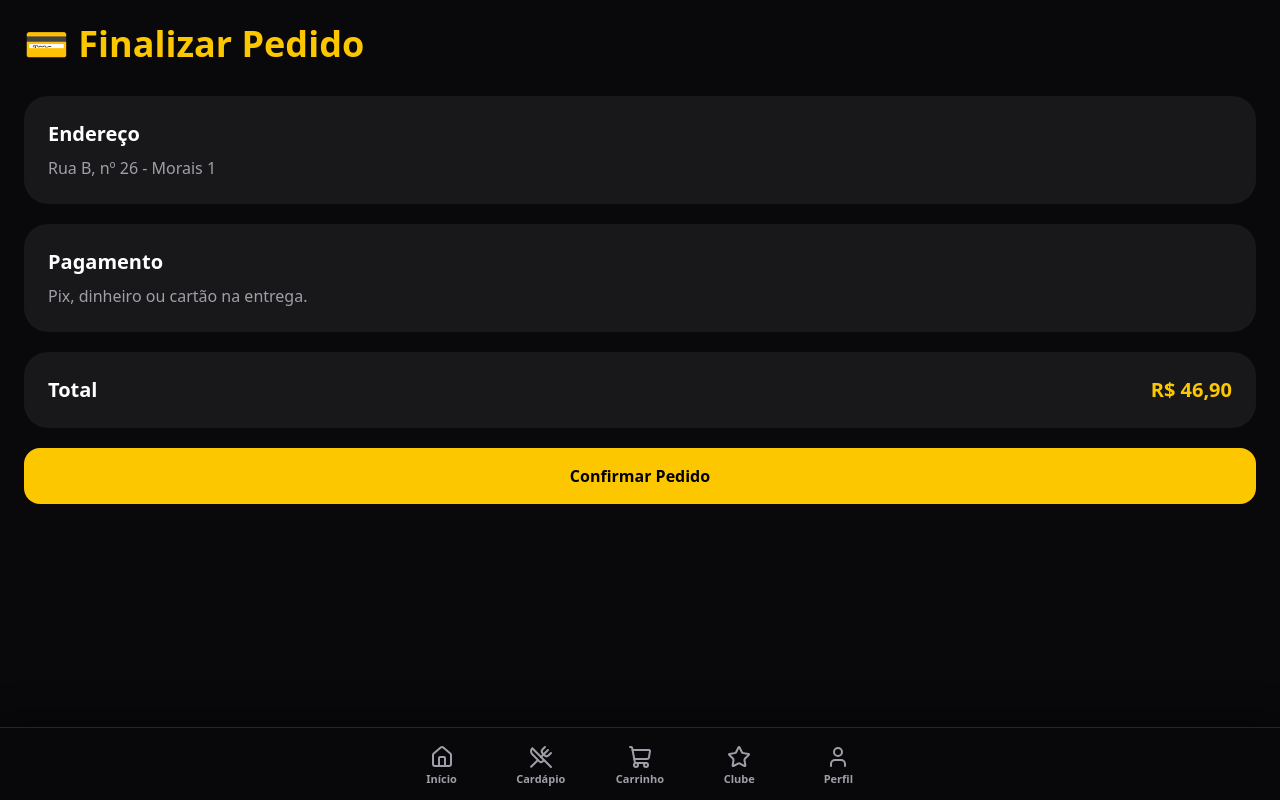
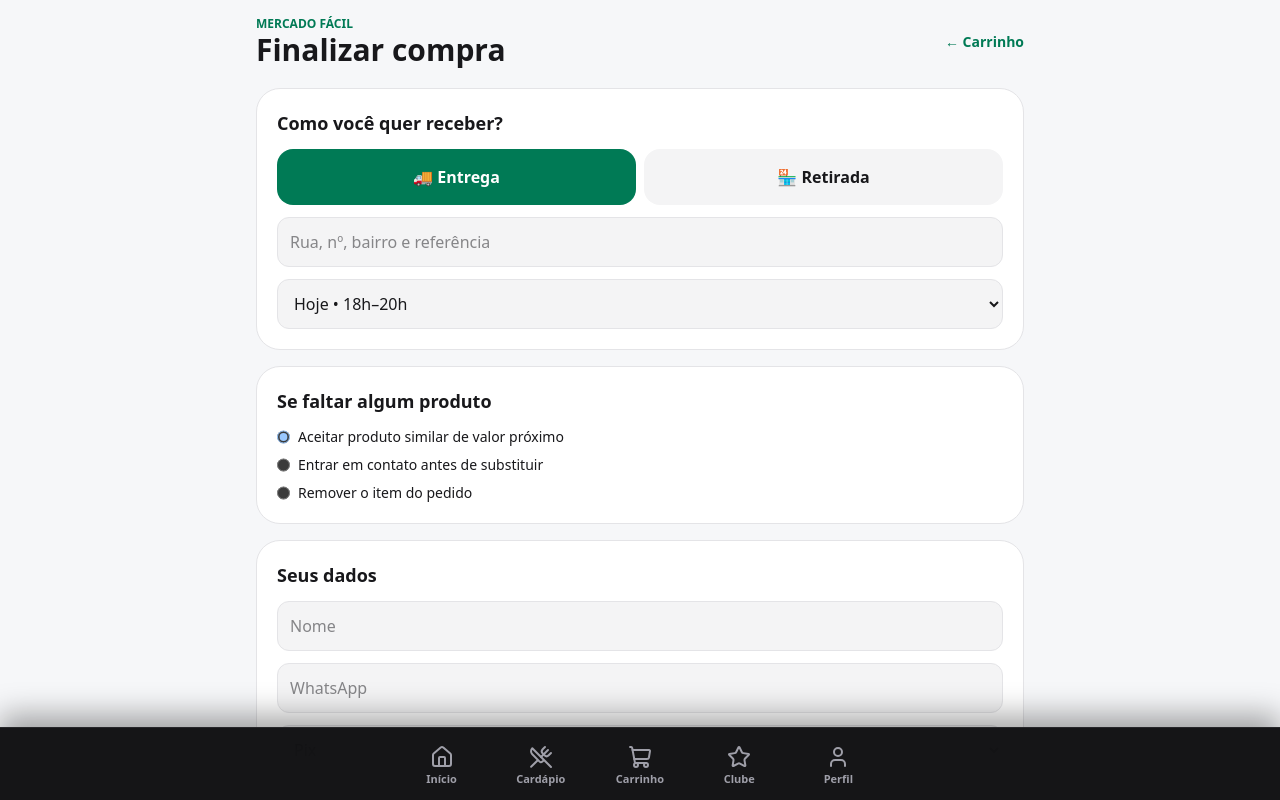
Before and after one commit to UniversalKnowledgeEcosystem/popular-app, a Next.js app: page /checkout in a window 1280 px wide. Shown: the top 800 px of the page. Built offline with nearby package versions, Linux system fonts and the light colour scheme.

Commit message:
Adapt checkout for supermarket demo

```diff
--- a/app/checkout/page.tsx
+++ b/app/checkout/page.tsx
@@ -1,36 +1,30 @@
-export default function Checkout() {
-  return (
-    <main className="min-h-screen bg-zinc-950 text-white p-6 pb-24">
-      <h1 className="text-4xl font-black text-yellow-400">
-        💳 Finalizar Pedido
-      </h1>
+"use client";
+import Link from "next/link";
+import {useMemo,useState} from "react";
+import {useCart} from "../context/CartContext";
+import {formatPrice} from "../../utils/format";
 
-      <div className="mt-8 space-y-5">
-        <div className="bg-zinc-900 rounded-3xl p-6">
-          <h2 className="text-xl font-bold">Endereço</h2>
-          <p className="text-zinc-400 mt-2">
-            Rua B, nº 26 - Morais 1
-          </p>
-        </div>
-
-        <div className="bg-zinc-900 rounded-3xl p-6">
-          <h2 className="text-xl font-bold">Pagamento</h2>
-          <p className="text-zinc-400 mt-2">
-            Pix, dinheiro ou cartão na entrega.
-          </p>
-        </div>
-
-        <div className="bg-zinc-900 rounded-3xl p-6">
-          <div className="flex justify-between text-xl font-bold">
-            <span>Total</span>
-            <span className="text-yellow-400">R$ 46,90</span>
-          </div>
-        </div>
-
-        <button className="w-full bg-yellow-400 text-black py-4 rounded-2xl font-black">
-          Confirmar Pedido
-        </button>
-      </div>
-    </main>
-  );
+export default function Checkout(){
+ const {items,total,limpar}=useCart();
+ const [tipo,setTipo]=useState<"entrega"|"retirada">("entrega");
+ const [pagamento,setPagamento]=useState("Pix");
+ const [endereco,setEndereco]=useState("");
+ const [nome,setNome]=useState("");
+ const [tel,setTel]=useState("");
+ const [slot,setSlot]=useState("Hoje • 18h–20h");
+ const [substituicao,setSubstituicao]=useState("similar");
+ const [cupom,setCupom]=useState("");
+ const [desconto,setDesconto]=useState(0);
+ const [ok,setOk]=useState(false);
+ const frete=tipo==="entrega"?7.9:0;
+ const totalFinal=useMemo(()=>Math.max(0,total+frete-desconto),[total,frete,desconto]);
+ function aplicar(){const c=cupom.trim().toUpperCase();if(c==="MERCADO5")setDesconto(5);else if(c==="FRETEGRATIS"&&tipo==="entrega")setDesconto(frete);else setDesconto(0)}
+ function finalizar(){if(!items.length||!nome.trim()||!tel.trim()||(tipo==="entrega"&&!endereco.trim()))return;setOk(true);limpar()}
+ if(ok)return <main className="min-h-screen bg-[#f6f7f9] p-5 text-zinc-900"><div className="max-w-md mx-auto bg-white rounded-3xl p-7 text-center border border-zinc-200 mt-10"><div className="text-6xl">✅</div><h1 className="text-3xl font-black mt-3">Pedido confirmado</h1><p className="text-zinc-500 mt-2">Protótipo concluído com sucesso. Nesta base, o próximo passo é ligar o checkout ao banco e ao meio de pagamento real.</p><Link href="/cardapio" className="block bg-emerald-700 text-white py-4 rounded-2xl font-black mt-5">Voltar ao catálogo</Link></div></main>;
+ return <main className="min-h-screen bg-[#f6f7f9] text-zinc-900 p-4 pb-28"><div className="max-w-3xl mx-auto"><div className="flex items-center justify-between"><div><p className="text-xs font-black text-emerald-700 uppercase">Mercado Fácil</p><h1 className="text-3xl font-black">Finalizar compra</h1></div><Link href="/carrinho" className="text-sm font-bold text-emerald-700">← Carrinho</Link></div>
+ <section className="mt-5 bg-white border border-zinc-200 rounded-3xl p-5"><h2 className="font-black text-lg">Como você quer receber?</h2><div className="grid grid-cols-2 gap-2 mt-3"><button onClick={()=>setTipo("entrega")} className={`p-4 rounded-2xl font-black ${tipo==="entrega"?"bg-emerald-700 text-white":"bg-zinc-100"}`}>🚚 Entrega</button><button onClick={()=>setTipo("retirada")} className={`p-4 rounded-2xl font-black ${tipo==="retirada"?"bg-emerald-700 text-white":"bg-zinc-100"}`}>🏪 Retirada</button></div>{tipo==="entrega"&&<input value={endereco} onChange={e=>setEndereco(e.target.value)} placeholder="Rua, nº, bairro e referência" className="w-full mt-3 bg-zinc-100 border border-zinc-200 rounded-xl p-3"/>}<select value={slot} onChange={e=>setSlot(e.target.value)} className="w-full mt-3 bg-zinc-100 border border-zinc-200 rounded-xl p-3"><option>Hoje • 18h–20h</option><option>Hoje • 20h–22h</option><option>Amanhã • 8h–10h</option><option>Amanhã • 10h–12h</option></select></section>
+ <section className="mt-4 bg-white border border-zinc-200 rounded-3xl p-5"><h2 className="font-black text-lg">Se faltar algum produto</h2><div className="space-y-2 mt-3 text-sm"><label className="flex gap-2"><input type="radio" checked={substituicao==="similar"} onChange={()=>setSubstituicao("similar")}/> Aceitar produto similar de valor próximo</label><label className="flex gap-2"><input type="radio" checked={substituicao==="contato"} onChange={()=>setSubstituicao("contato")}/> Entrar em contato antes de substituir</label><label className="flex gap-2"><input type="radio" checked={substituicao==="remover"} onChange={()=>setSubstituicao("remover")}/> Remover o item do pedido</label></div></section>
+ <section className="mt-4 bg-white border border-zinc-200 rounded-3xl p-5 space-y-3"><h2 className="font-black text-lg">Seus dados</h2><input value={nome} onChange={e=>setNome(e.target.value)} placeholder="Nome" className="w-full bg-zinc-100 border border-zinc-200 rounded-xl p-3"/><input value={tel} onChange={e=>setTel(e.target.value)} placeholder="WhatsApp" className="w-full bg-zinc-100 border border-zinc-200 rounded-xl p-3"/><select value={pagamento} onChange={e=>setPagamento(e.target.value)} className="w-full bg-zinc-100 border border-zinc-200 rounded-xl p-3"><option>Pix</option><option>Cartão na entrega</option><option>Dinheiro</option></select></section>
+ <section className="mt-4 bg-white border border-zinc-200 rounded-3xl p-5"><h2 className="font-black">Cupom</h2><div className="flex gap-2 mt-3"><input value={cupom} onChange={e=>setCupom(e.target.value)} placeholder="Ex.: MERCADO5" className="flex-1 bg-zinc-100 border border-zinc-200 rounded-xl p-3"/><button onClick={aplicar} className="bg-zinc-900 text-white px-4 rounded-xl font-black">Aplicar</button></div></section>
+ <section className="mt-4 bg-white border border-zinc-200 rounded-3xl p-5"><div className="flex justify-between text-sm"><span>Produtos</span><b>{formatPrice(total)}</b></div><div className="flex justify-between text-sm mt-2"><span>{tipo==="entrega"?"Entrega":"Retirada"}</span><b>{formatPrice(frete)}</b></div>{desconto>0&&<div className="flex justify-between text-sm mt-2 text-emerald-700"><span>Desconto</span><b>- {formatPrice(desconto)}</b></div>}<div className="flex justify-between text-xl font-black mt-4 pt-4 border-t"><span>Total</span><span className="text-emerald-700">{formatPrice(totalFinal)}</span></div><button onClick={finalizar} disabled={!items.length} className="w-full mt-4 bg-emerald-700 disabled:bg-zinc-300 text-white py-4 rounded-2xl font-black">Confirmar pedido</button></section></div></main>
 }
```
